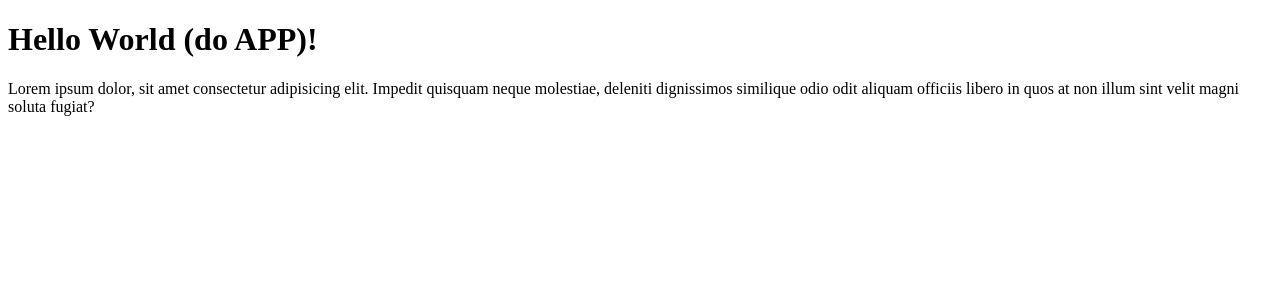
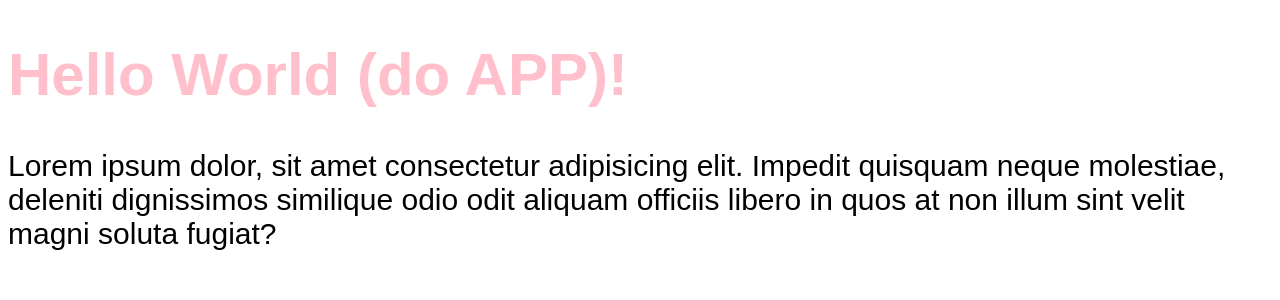
Before and after one commit to williamandradesantana/react-next-nest-luiz-otavio-miranda, a React (Vite) app in the folder chronos-pomodoro/: page / in a window 1280 px wide. Shown: the top 300 px of the page. Built offline with nearby package versions, Linux system fonts and the light colour scheme.

Commit message:
Importando e usando arquivos de CSS globais

```diff
--- a/chronos-pomodoro/src/App.tsx
+++ b/chronos-pomodoro/src/App.tsx
@@ -1,3 +1,6 @@
+import "./styles/theme.css";
+import "./styles/global.css";
+
 export function App() {
   console.log("Hello!");
 
--- /dev/null
+++ b/chronos-pomodoro/src/styles/global.css
@@ -0,0 +1,8 @@
+body {
+  font-family: sans-serif;
+  font-size: 30px;
+}
+
+h1 {
+  color: var(--primary);
+}
--- /dev/null
+++ b/chronos-pomodoro/src/styles/theme.css
@@ -0,0 +1,3 @@
+:root {
+  --primary: pink;
+}
```
